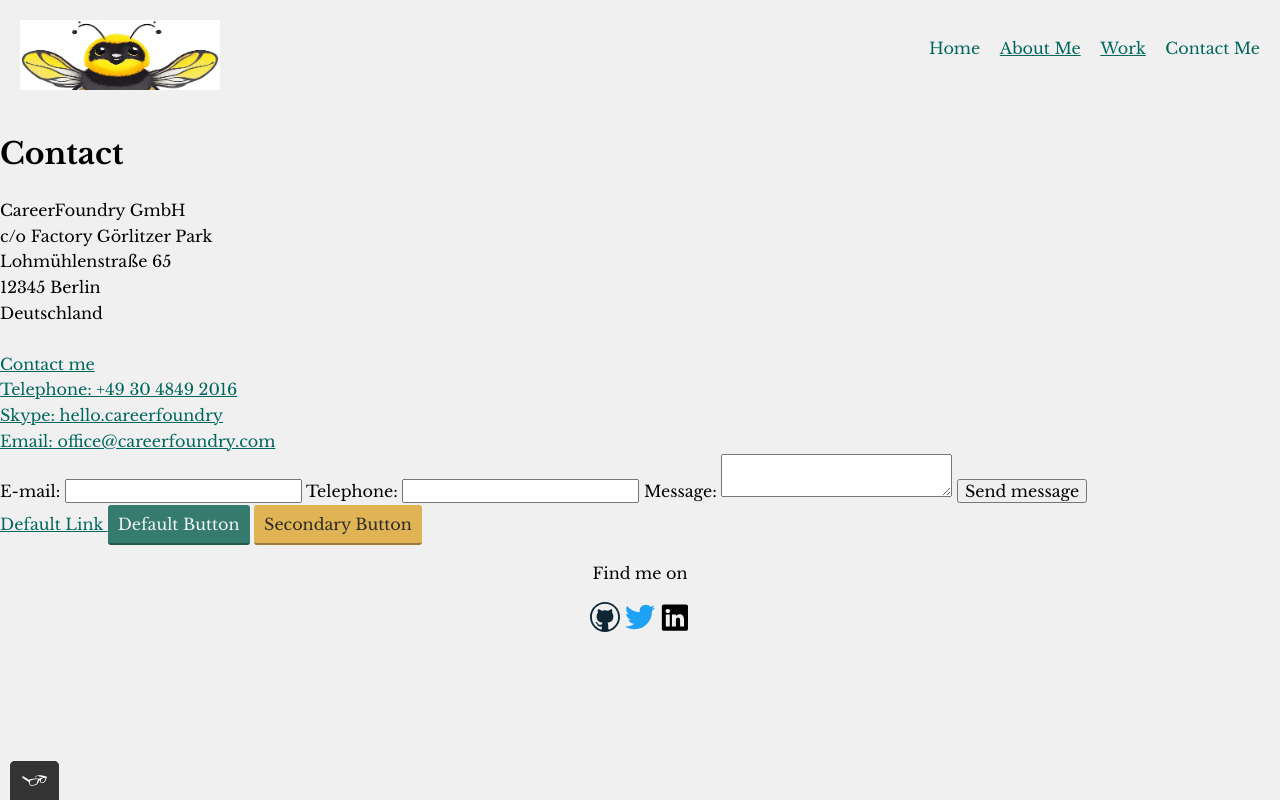
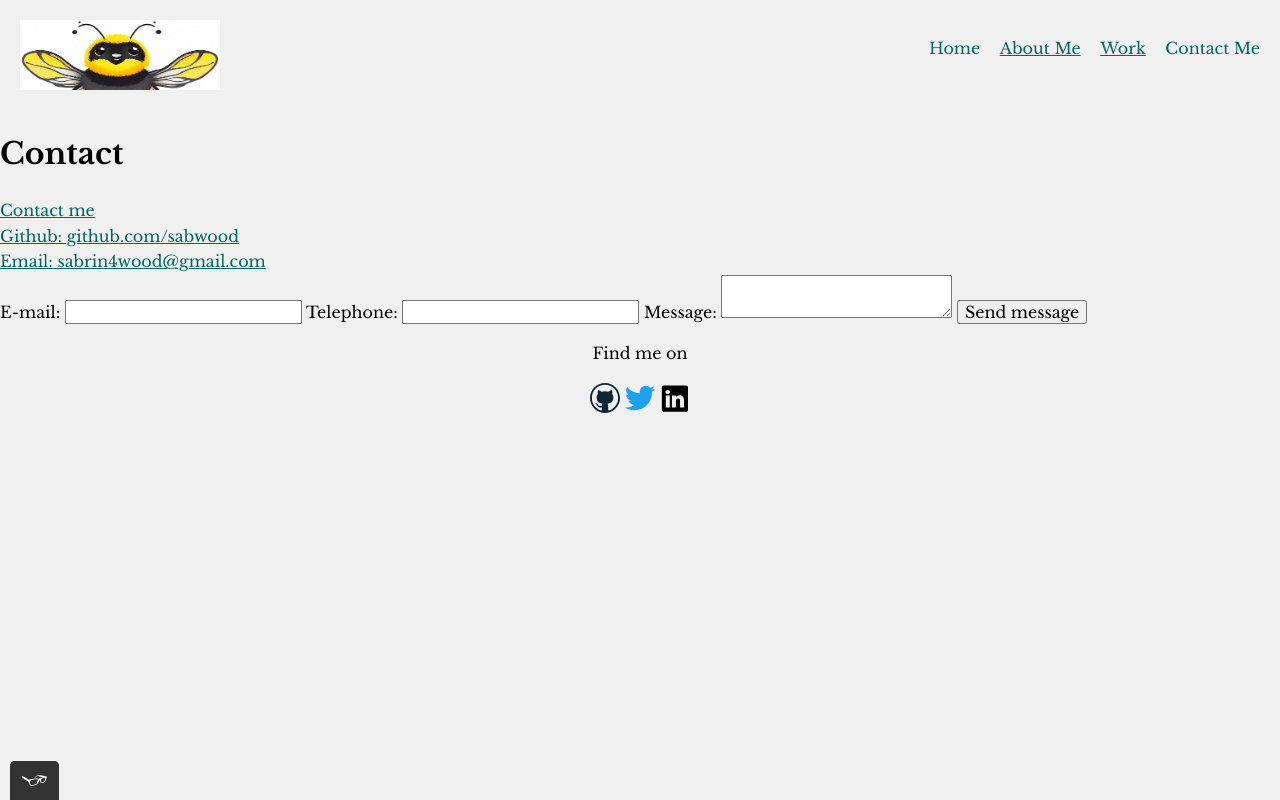
Before and after one commit to sabwood/portfolio-website, a plain HTML site: page contact.html in a window 1280 px wide. Drawn offline with nearby package versions, Linux system fonts and the light colour scheme.

Commit message:
finalized text on contact page
finalized text on contact page

```diff
--- a/contact.html
+++ b/contact.html
@@ -69,23 +69,14 @@
             </h1>
         </div>
         <div>
-            CareerFoundry GmbH<br>
-            c/o Factory Görlitzer Park<br>
-            Lohmühlenstraße 65<br>
-            12345 Berlin<br>
-            Deutschland<br>
-            <br>
-            <a href="mailto:office@careerfoundry.com">
+            <a href="mailto:sabrin4wood@gmail.com">
                 Contact me
             </a> <br>
-            <a href="tel:+49-30-4849-2016">
-                Telephone: +49 30 4849 2016
+            <a href="https://github.com/sabwood">
+                Github: github.com/sabwood
             </a> <br>
-            <a href="skype:hello.careerfoundry">
-                Skype: hello.careerfoundry
-            </a> <br>
-            <a href="mailto:office@careerfoundry.com">
-                Email: office@careerfoundry.com
+            <a href="mailto:sabrin4wood@gmail.com">
+                Email: sabrin4wood@gmail.com
             </a>
         </div>
         <div>
@@ -105,17 +96,6 @@
                 <input type="submit" value="Send message">
             </form>
         </div>
-        <div>
-            <a href="#">
-                Default Link
-            </a>
-            <button type="button">
-                Default Button
-            </button>
-            <button class="button_secondary">
-                Secondary Button
-            </button>
-        </div>
         <footer class="page-footer">
             <p>
                 Find me on
```
